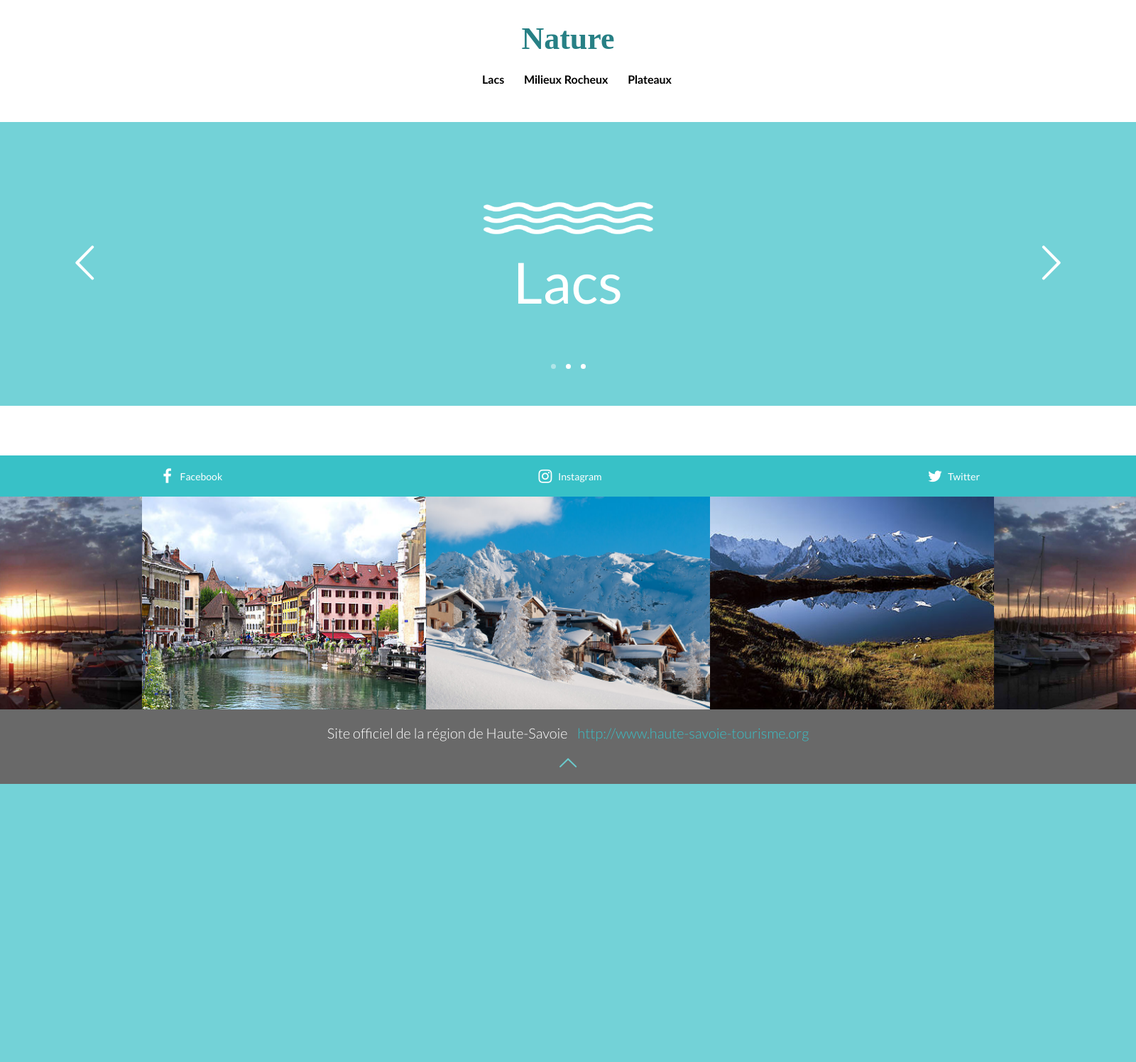
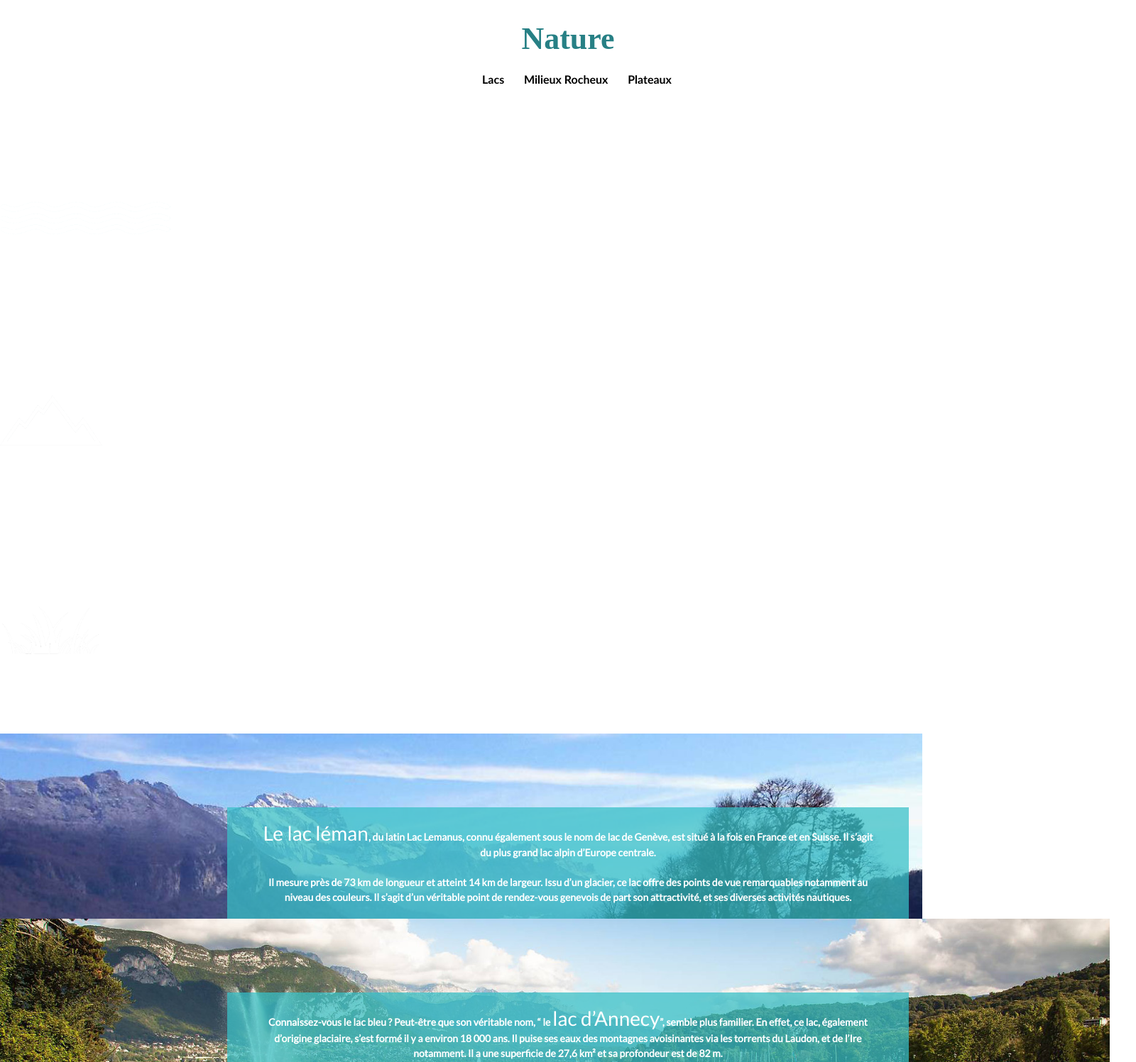
Before and after one commit to gnda/PJS3, a PHP site: template app/Views/pages/nature.twig in a window 1600 px wide. Shown: the part 63-1560 px from the top of the page at 71% size. Before the commit the page ends 1168 px from the top, so only its background shows below. Run offline with PHP 8.4, Linux system fonts and the light colour scheme; the template is opened without the code that fills it, so the values that code supplies are empty; some libraries are stand-ins or nearby versions.

Commit message:
Refonte de la partie nature en virant le JQUERY / Carousel

```diff
--- a/app/Views/pages/nature.twig
+++ b/app/Views/pages/nature.twig
@@ -11,10 +11,8 @@
 			<label class="link-mil-roc">Milieux Rocheux</label>
 			<label class="link-plateaux">Plateaux</label>
 		</div>
-		<div id="owl-nature" class="owl-carousel owl-theme"></div>
-    </div>
-
-	<div id="nature-content" class="d-none">
+		<div id="slider-nature">
+			<div id="nature-content" class="disp-none">
 				<div class="icon lacs">
 					<img src="{{ base_url() }}/img/nature/lacs/lacs_icone.png">
 					<h1>Lacs</h1>
@@ -110,6 +108,10 @@
 					</div>
 				</div>
 			</div>
+		</div>
+	</div>
+
+
 
 {% endblock %}
 
--- a/public/css/nature/nature.css
+++ b/public/css/nature/nature.css
@@ -1,53 +1,53 @@
-#nature .owl-nav{
+#nature .slider-nav{
     position: absolute;
     top: 38%;
     width: 100%;
 }
 
-#nature .owl-nav i{
+#nature .slider-nav i{
     font-size: 4em;
 }
 
-#nature .owl-nav i:hover{
+#nature .slider-nav i:hover{
     color:#ffffff87;
 }
 
-#nature .owl-prev,#nature .owl-next{
+#nature .slider-prev,#nature .slider-next{
 	background-color:#73d2d700;
 }
 
-#nature .owl-prev{
+#nature .slider-prev{
 	margin-right:79%;
 }
 
 
-#nature .owl-stage{
+#nature .slider-stage{
 	background-color:#73d2d7;
 	height:400px;
 }
 
-#owl-nature .item{
+#slider-nature .item{
 	width: 100%;
     display: block;
     margin: 0 auto;
 }
 
-#owl-nature .item img{
+#slider-nature .item img{
 	height: 400px;
 }
 
-#owl-nature .icon img{
+#slider-nature .icon img{
     position:relative;
     overflow: hidden;
     margin: 7% auto;
 }
 
-#owl-nature .icon.lacs img{
+#slider-nature .icon.lacs img{
 	width: 15%;
 
 }
 
-#owl-nature .icon.mil_roc img, .icon.plateaux img{
+#slider-nature .icon.mil_roc img, .icon.plateaux img{
 	width: 9%;
 }
 
@@ -59,11 +59,11 @@
   	font-size: 80px;
 }
 
-#owl-nature .item .texte h3 {
+#slider-nature .item .texte h3 {
     display: inline;
 }
 
-#owl-nature .item .texte{
+#slider-nature .item .texte{
 	width: 60%;
 	margin: -18.5% 0 0 20%;
 	text-align: center;
@@ -74,23 +74,23 @@
 	font-weight:600;
 }
 
-#owl-nature h1{
+#slider-nature h1{
 	color:white;
 }
 
-#nature .owl-dots{
+#nature .slider-dots{
 	margin:-4% 0 7% 0;
 	z-index:+1;
 	position:relative;
 }
 
-#nature .owl-dots span{
+#nature .slider-dots span{
 	height: 7px;
 	width: 7px;
 	background-color: white;
 }
 
-#nature .owl-dot.active span{
+#nature .slider-dot.active span{
 	background-color: #ffffff6e;
 }
 
@@ -125,3 +125,7 @@
   	color: #3AC0C7;
   	-webkit-transition: color 0.3s;
 }
+
+.disp-none{
+	diplay: none;
+}
--- a/public/js/nature/nature.js
+++ b/public/js/nature/nature.js
@@ -1,4 +1,27 @@
-$("#owl-nature").owlCarousel({
+document.addEventListener('DOMContentLoaded', function() {
+	if(document.querySelector("#slider-nature .slider-item") == null)
+		actualiserSlider("#slider-nature",".lacs","#nature-content");
+	document.querySelector(".link-lacs").addEventListener("click", function(){
+		actualiserSlider("#slider-nature",".lacs","#nature-content");
+	});
+});
+
+function actualiserSlider(nomSlider, classeItem){
+	//viderSlider(nomSlider);
+	afficherItems(nomSlider, classeItem);
+}
+
+function viderSlider(nomSlider){
+
+}
+
+function afficherItems(nomSlider, classeItem){
+	var divs = document.querySelectorAll(nomSlider+" "+classeItem), i;
+	for (i = 0; i < divs.length; ++i)
+	  divs[i].display = "inline";
+}
+
+/*$("#owl-nature").owlCarousel({
 	dots: true,
 	items: 1,
 	nav: true,
@@ -29,7 +52,8 @@ $(".link-plateaux").click(function(){
 /*	classeItem --> classe du groupe d'éléments à ajouter
  *	nomContainer --> nom de la div qui contient les éléments à ajouter
  */
-function actualiserCarousel(nomCarousel, classeItem, nomContainer){
+
+/*function actualiserCarousel(nomCarousel, classeItem, nomContainer){
 	viderCarousel(nomCarousel);
 	$(nomContainer+" "+classeItem).each(function(){
 		$(nomContainer).append($(this).clone());
@@ -42,4 +66,4 @@ function viderCarousel(nomCarousel){
 	for(var i = 0; i < nbObj; i++)
 		$(nomCarousel).trigger("remove.owl.carousel", i);
 	$(nomCarousel).owlCarousel("refresh");
-}
+}*/
```
Lines whose indentation alone changed are shown as unchanged.
